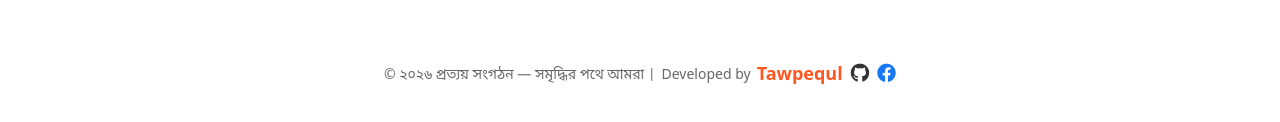
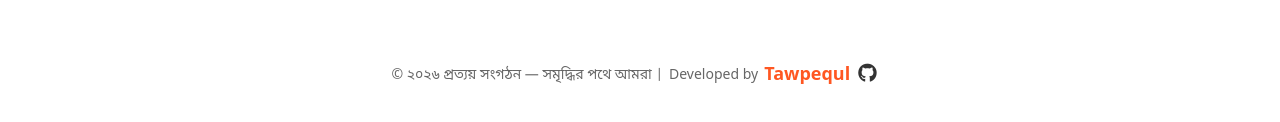
Before and after one commit to prottoyorgbd-cloud/prottoy, a website: page index.html in a window 1280 px wide. Shown: the part 10414-10536 px from the top of the page. Drawn offline with nearby package versions, Linux system fonts and the light colour scheme; no server answers; files whose address does not match are found by name.

Commit message:
Update index.html

```diff
--- a/index.html
+++ b/index.html
@@ -738,12 +738,12 @@
       <!-- GitHub লোগো -->
       <a href="https://github.com/jibonxyt" target="_blank" style="color: #333; text-decoration: none; font-size: 19px; display: inline-block;" title="GitHub">
         <i class="fa-brands fa-github"></i>
-      </a>
+      <!--
 
       <!-- Facebook লোগো -->
-      <a href="https://www.facebook.com/jibonxyt.me" target="_blank" style="color: #1877F2; text-decoration: none; font-size: 19px; display: inline-block;" title="Facebook">
+      <!--<a href="https://www.facebook.com/jibonxyt.me" target="_blank" style="color: #1877F2; text-decoration: none; font-size: 19px; display: inline-block;" title="Facebook">
         <i class="fa-brands fa-facebook"></i>
-      </a>
+      </a>-->
     </span>
   </span>
 
```
